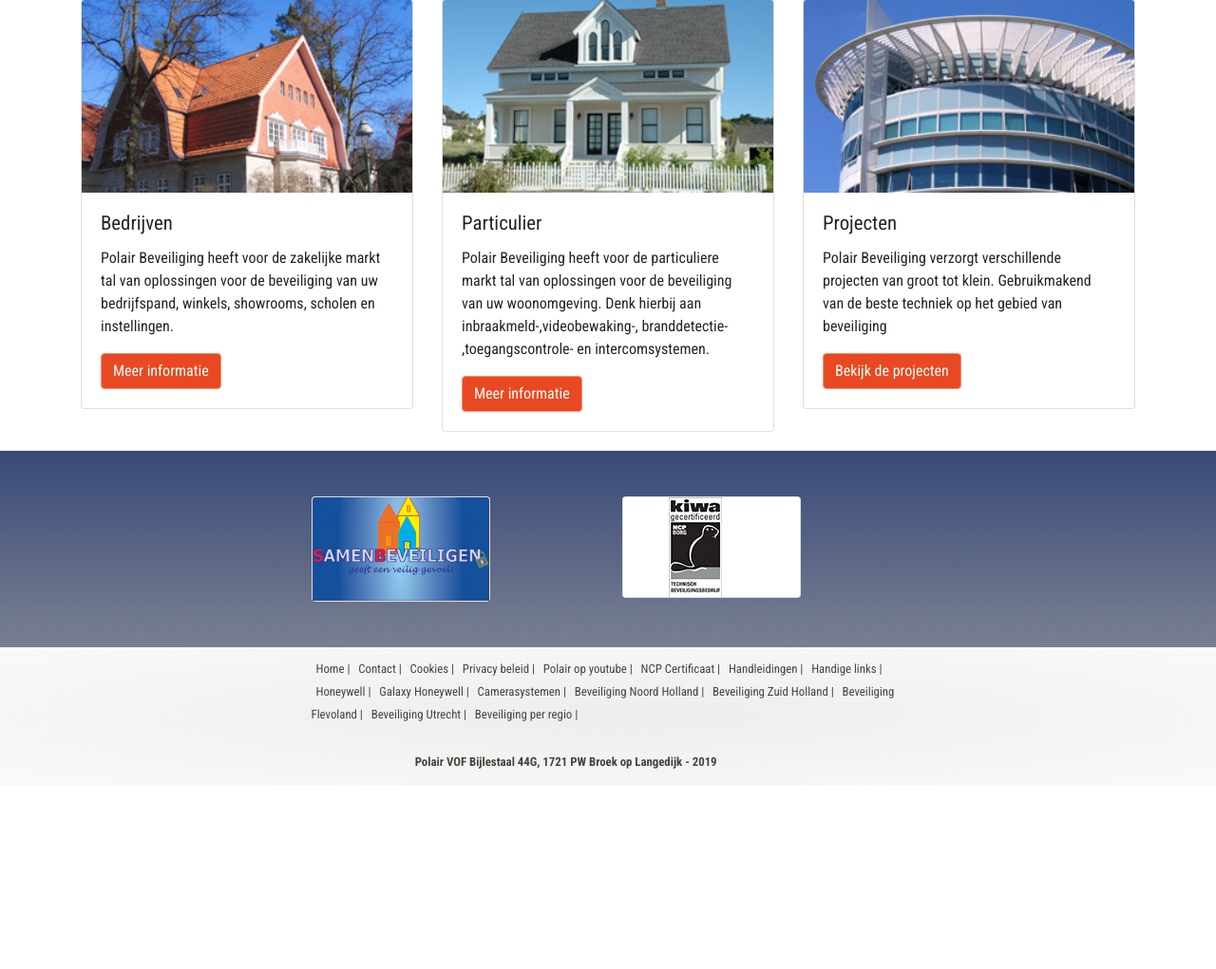
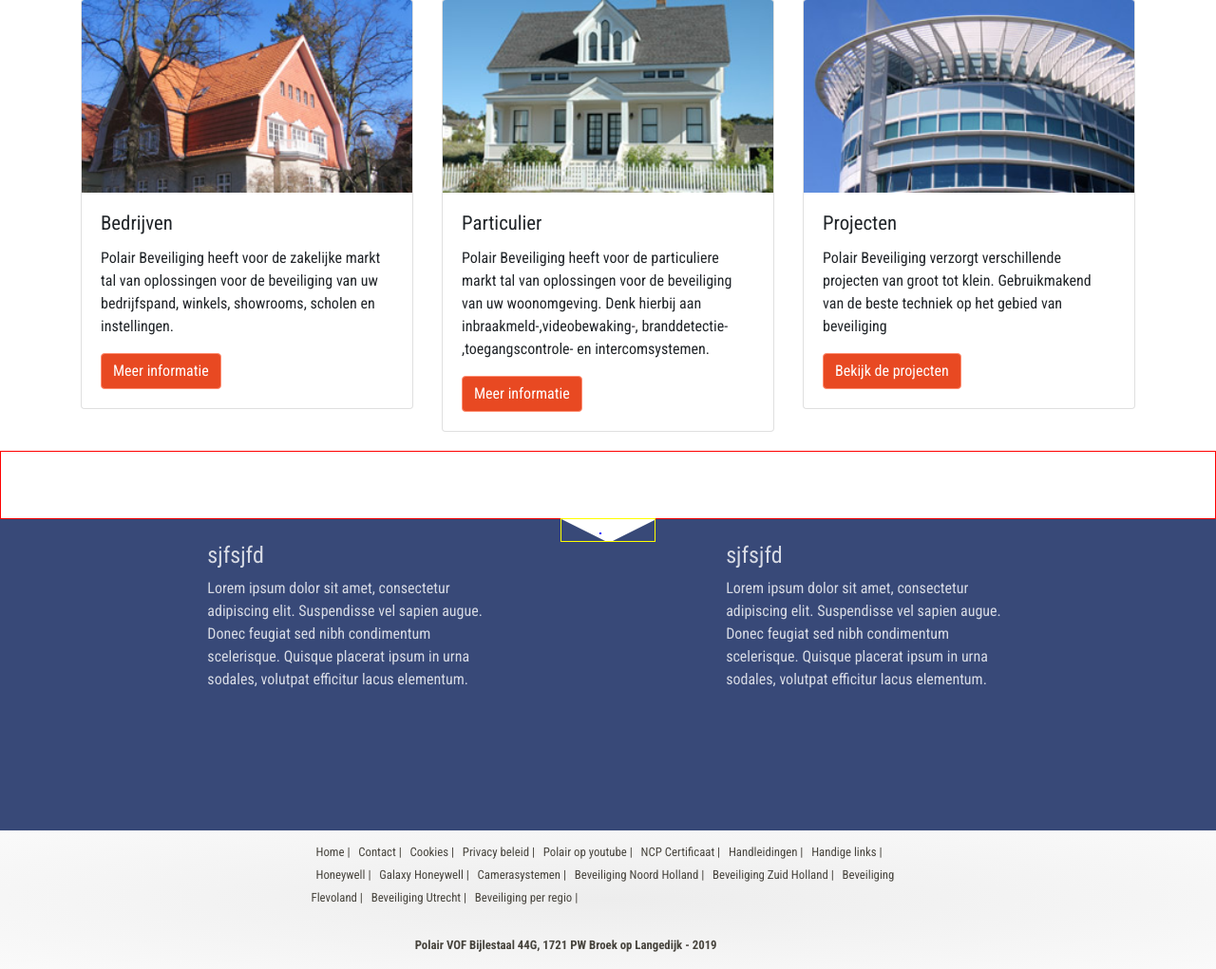
Before and after one commit to 1973Design/pol2019, a PHP site: page / in a window 1280 px wide. Shown: the part 766-1787 px from the top of the page at 95% size. Before the commit the page ends 1576 px from the top, so only its background shows below. Run offline with PHP 8.4, Linux system fonts and the light colour scheme; some libraries are stand-ins or nearby versions.

Commit message:
wijzigingen

```diff
--- a/css/polair-layout.css
+++ b/css/polair-layout.css
@@ -64,6 +64,10 @@ a.dropdown-item:hover {
 h2 {
     color: #e84922;
     font-size: 1.5rem;
+}
+
+.white {
+    color: rgba(255, 255, 255, 0.8);
 }
 
 h1 {
@@ -189,6 +193,40 @@ div.copyright {
     margin-top: 5px;
 }
 
-section.attention {
-    background: linear-gradient(rgba(56, 73, 120, 1.0), rgba(33, 43, 71, 0.6));
+section.bottom-section {
+    background: #384978;
+    min-height: 50vh;
 }
+
+.block {
+    padding: 50px 0 20px;
+    background-color: #fff;
+    border: solid 1px black;
+}
+
+.arrow-after {
+    position: relative;
+    border: solid red 1px;
+}
+
+.arrow-after svg.arrow polygon {
+    fill: #fff;
+}
+
+.arrow-after .arrow {
+    position: absolute;
+    left: 50%;
+    bottom: -25px;
+    margin-left: -50px;
+    z-index: 99;
+    border: solid yellow 1px;
+}
+
+.arrow-after .arrow+.mdi {
+    position: absolute;
+    left: 50%;
+    bottom: -17px;
+    margin-left: -9px;
+    z-index: 99;
+    border: solid blue 1px;
+}
--- a/index.html
+++ b/index.html
@@ -157,12 +157,13 @@
                 <!-- end intro -->
             </section>
             <section>
-                <div class="cards" ">
+
+                <div class="cards">
                     <!-- include items-cards -->
-							<div class="row ">
-								<div class="col-sm-6 col-md-4 mt-4 ">
-									<div class="card " >
-						  				<img src="images/beveiliging/alarmbeveiligingparticulier.jpg " class="card-img-top " alt="... ">
+                    <div class="row">
+                        <div class="col-sm-6 col-md-4 mt-4">
+                            <div class="card ">
+                                <img src="images/beveiliging/alarmbeveiligingparticulier.jpg" class="card-img-top" alt="... ">
                                 <div class="card-body ">
                                     <h5 class="card-title ">Bedrijven</h5>
                                     <p class="card-text ">Polair Beveiliging heeft voor de zakelijke markt tal van oplossingen voor de beveiliging van uw bedrijfspand, winkels, showrooms, scholen en instellingen. </p>
@@ -170,23 +171,24 @@
                                 </div>
                             </div>
                         </div>
-								<div class="col-sm-6 col-md-4 mt-4 ">
-									<div class="card " >
-						  				<img src="images/beveiliging/alarmbeveiligingparticulier12.jpg " class="card-img-top " alt="... ">
-						  					<div class="card-body ">
-						    					<h5 class="card-title ">Particulier </h5>
-						    					<p class="card-text ">Polair Beveiliging heeft voor de particuliere markt tal van oplossingen voor de beveiliging van uw woonomgeving. Denk hierbij aan inbraakmeld-,videobewaking-, branddetectie- ,toegangscontrole- en intercomsystemen. </p>
-						    					<a href="# " class="btn btn-orange ">Meer informatie</a>
+                        <div class="col-sm-6 col-md-4 mt-4">
+                            <div class="card ">
+                                <img src="images/beveiliging/alarmbeveiligingparticulier12.jpg" class="card-img-top" alt="... ">
+                                <div class="card-body">
+                                    <h5 class="card-title">Particulier </h5>
+                                    <p class="card-text">Polair Beveiliging heeft voor de particuliere markt tal van oplossingen voor de beveiliging van uw woonomgeving. Denk hierbij aan inbraakmeld-,videobewaking-, branddetectie- ,toegangscontrole- en intercomsystemen.
+                                    </p>
+                                    <a href="# " class="btn btn-orange">Meer informatie</a>
                                 </div>
                             </div>
                         </div>
-								<div class="col-sm-6 col-md-4 mt-4 ">
-									<div class="card " >
-						  				<img src="images/beveiliging/alarmbeveiligingzakelijk.jpg " class="card-img-top " alt="... ">
-						  					<div class="card-body ">
-						    					<h5 class="card-title ">Projecten</h5>
-						    					<p class="card-text ">Polair Beveiliging verzorgt verschillende projecten van groot tot klein. Gebruikmakend van de beste techniek op het gebied van beveiliging</p>
-						    					<a href="# " class="btn btn-orange ">Bekijk de projecten</a>
+                        <div class="col-sm-6 col-md-4 mt-4">
+                            <div class="card">
+                                <img src="images/beveiliging/alarmbeveiligingzakelijk.jpg " class="card-img-top" alt="... ">
+                                <div class="card-body">
+                                    <h5 class="card-title">Projecten</h5>
+                                    <p class="card-text">Polair Beveiliging verzorgt verschillende projecten van groot tot klein. Gebruikmakend van de beste techniek op het gebied van beveiliging</p>
+                                    <a href="# " class="btn btn-orange">Bekijk de projecten</a>
                                 </div>
                             </div>
                         </div>
@@ -194,26 +196,28 @@
 
                     </div>
                 </div>
+
             </section>
         </div>
-			<section class="attention ">
-
-					<div class="row ">
-						<div class="col-md-2 offset-md-3 mt-5 mb-5 ">
-							<div class="card " >
-							  	<img src="images/beveiliging/samenbeveiligen.jpg " class="card-img-top " alt="... ">
+        <!-- blue footer section -->
+        <section class="bottom-section">
+            <div class="block arrow-after">
+                <svg height="25 " width="100 " class="arrow"><polygon points="0,0 100,0 50,25"></polygon></svg>
+                <i class="mdi mdi-arrow-down"></i>
 
             </div>
+
+            <div class="row">
+                <div class="col-md-3 offset-md-2 mt-4 mb-3">
+                    <h2 class="white">sjfsjfd</h2>
+                    <p class="white">Lorem ipsum dolor sit amet, consectetur adipiscing elit. Suspendisse vel sapien augue. Donec feugiat sed nibh condimentum scelerisque. Quisque placerat ipsum in urna sodales, volutpat efficitur lacus elementum.</p>
                 </div>
-							<div class="col-md-2 offset-md-1 mt-5 mb-5 ">
-								<div class="card " >
-
-										<img src="images/beveiliging/NCPErkend.jpg " width="156 " >
+                <div class="col-md-3 offset-md-2 mt-4 mb-3">
+                    <h2 class="white">sjfsjfd</h2>
+                    <p class="white">Lorem ipsum dolor sit amet, consectetur adipiscing elit. Suspendisse vel sapien augue. Donec feugiat sed nibh condimentum scelerisque. Quisque placerat ipsum in urna sodales, volutpat efficitur lacus elementum.</p>
+                </div>
 
             </div>
-							</div>
-					</div>
-
         </section>
     </article>
     <footer>
@@ -268,4 +272,5 @@
     <script src="bootstrap/4.3.1/js/bootstrap.min.js "></script>
 
 </body>
+
 </html>
```
Lines whose indentation alone changed are shown as unchanged.
